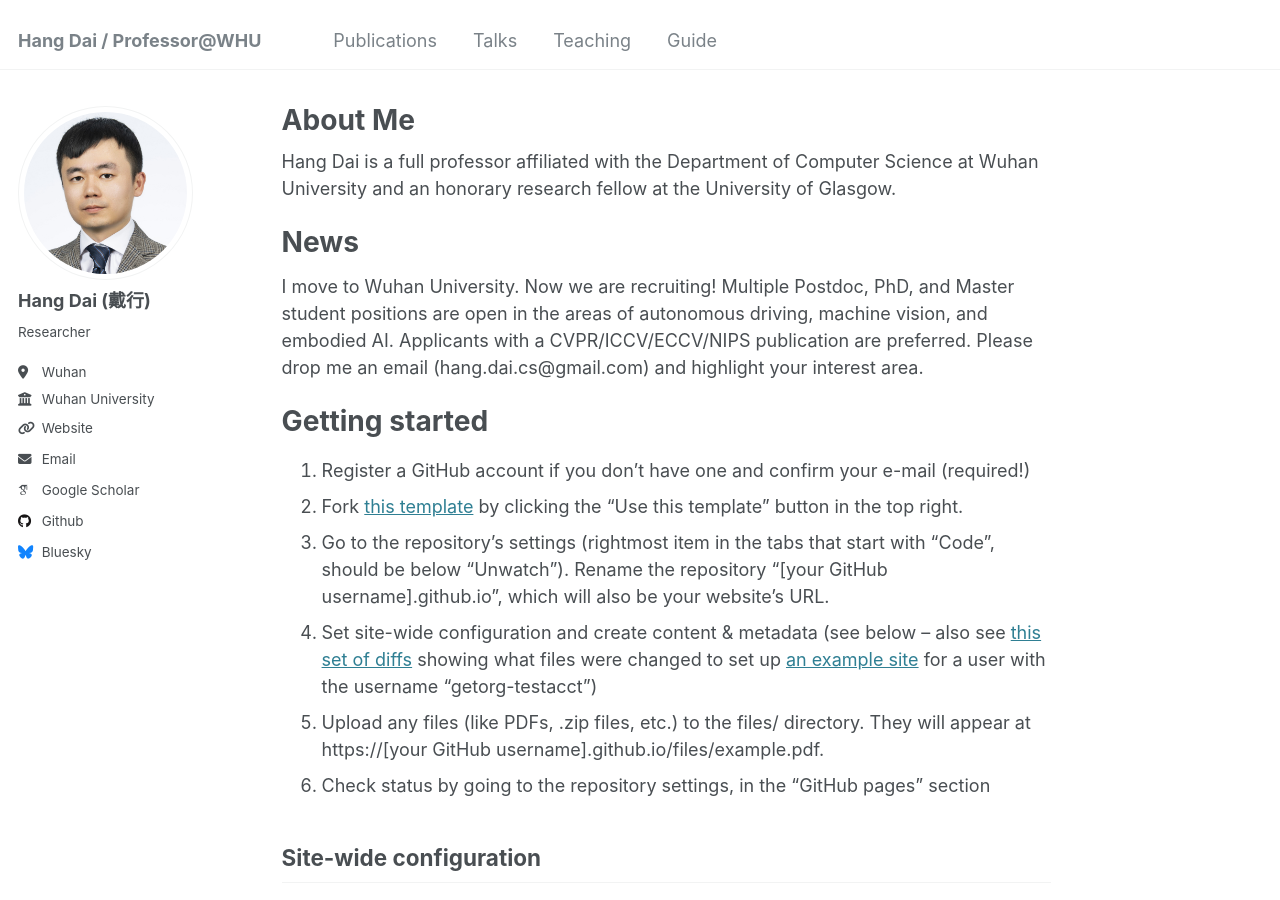
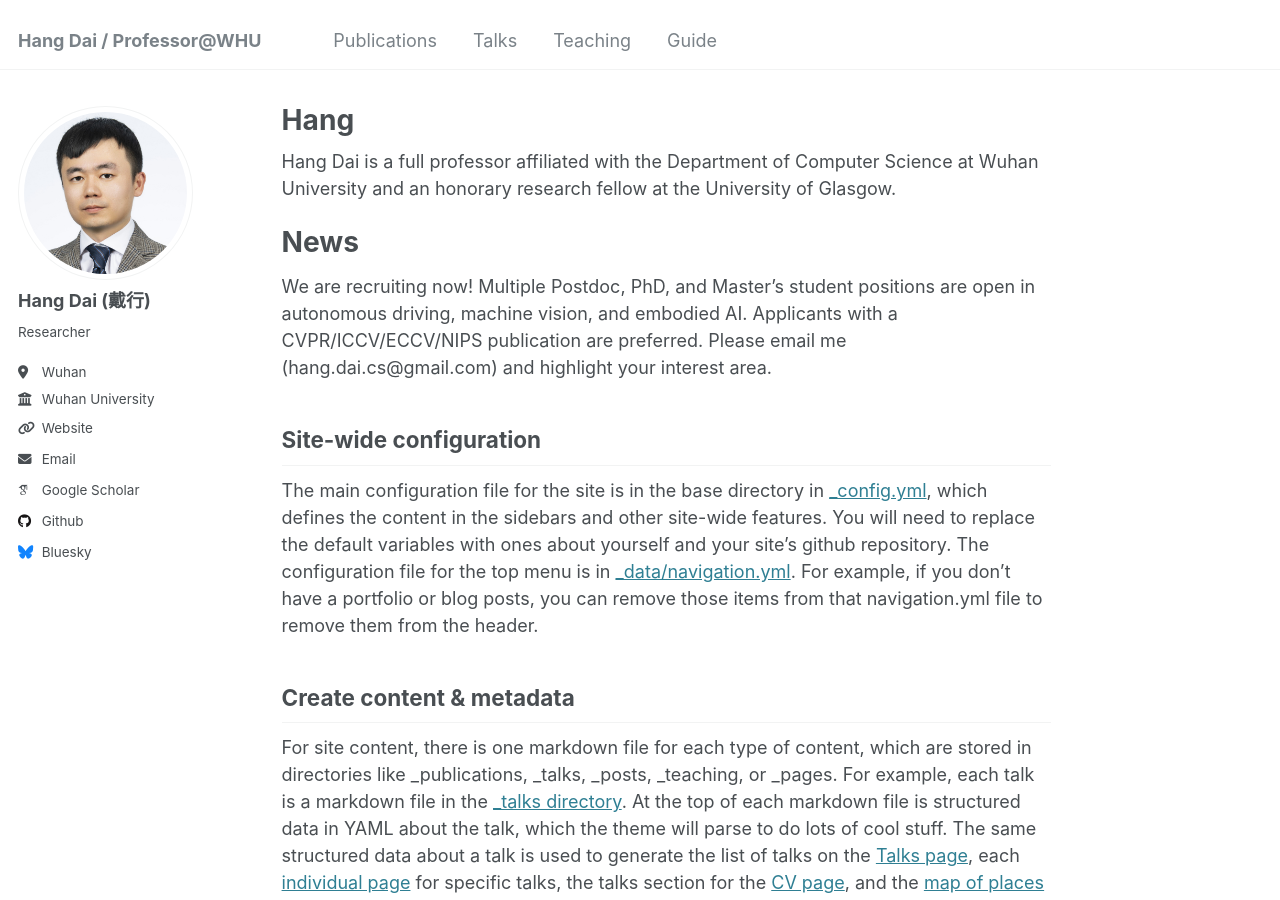
Before and after one commit to Dai-Hang/Dai-Hang.github.io, a Jekyll site: the page built from _pages/about.md, in a window 1280 px wide and 900 px high. Built offline with Jekyll 4.4.1, drawn with Linux system fonts in a browser that asks for light colours; some web fonts are replaced.

Commit message:
Update about.md

```diff
--- a/_pages/about.md
+++ b/_pages/about.md
@@ -1,6 +1,6 @@
 ---
 permalink: /
-title: "About Me"
+title: "Hang"
 author_profile: true
 redirect_from:
   - /about/
@@ -11,16 +11,7 @@ Hang Dai is a full professor affiliated with the Department of Computer Science
 
 News
 ======
-I move to Wuhan University. Now we are recruiting! Multiple Postdoc, PhD, and Master student positions are open in the areas of autonomous driving, machine vision, and embodied AI. Applicants with a CVPR/ICCV/ECCV/NIPS publication are preferred. Please drop me an email (hang.dai.cs@gmail.com) and highlight your interest area.
-
-Getting started
-======
-1. Register a GitHub account if you don't have one and confirm your e-mail (required!)
-1. Fork [this template](https://github.com/academicpages/academicpages.github.io) by clicking the "Use this template" button in the top right.
-1. Go to the repository's settings (rightmost item in the tabs that start with "Code", should be below "Unwatch"). Rename the repository "[your GitHub username].github.io", which will also be your website's URL.
-1. Set site-wide configuration and create content & metadata (see below -- also see [this set of diffs](http://archive.is/3TPas) showing what files were changed to set up [an example site](https://getorg-testacct.github.io) for a user with the username "getorg-testacct")
-1. Upload any files (like PDFs, .zip files, etc.) to the files/ directory. They will appear at https://[your GitHub username].github.io/files/example.pdf.
-1. Check status by going to the repository settings, in the "GitHub pages" section
+We are recruiting now! Multiple Postdoc, PhD, and Master's student positions are open in autonomous driving, machine vision, and embodied AI. Applicants with a CVPR/ICCV/ECCV/NIPS publication are preferred. Please email me (hang.dai.cs@gmail.com) and highlight your interest area.
 
 Site-wide configuration
 ------
```
